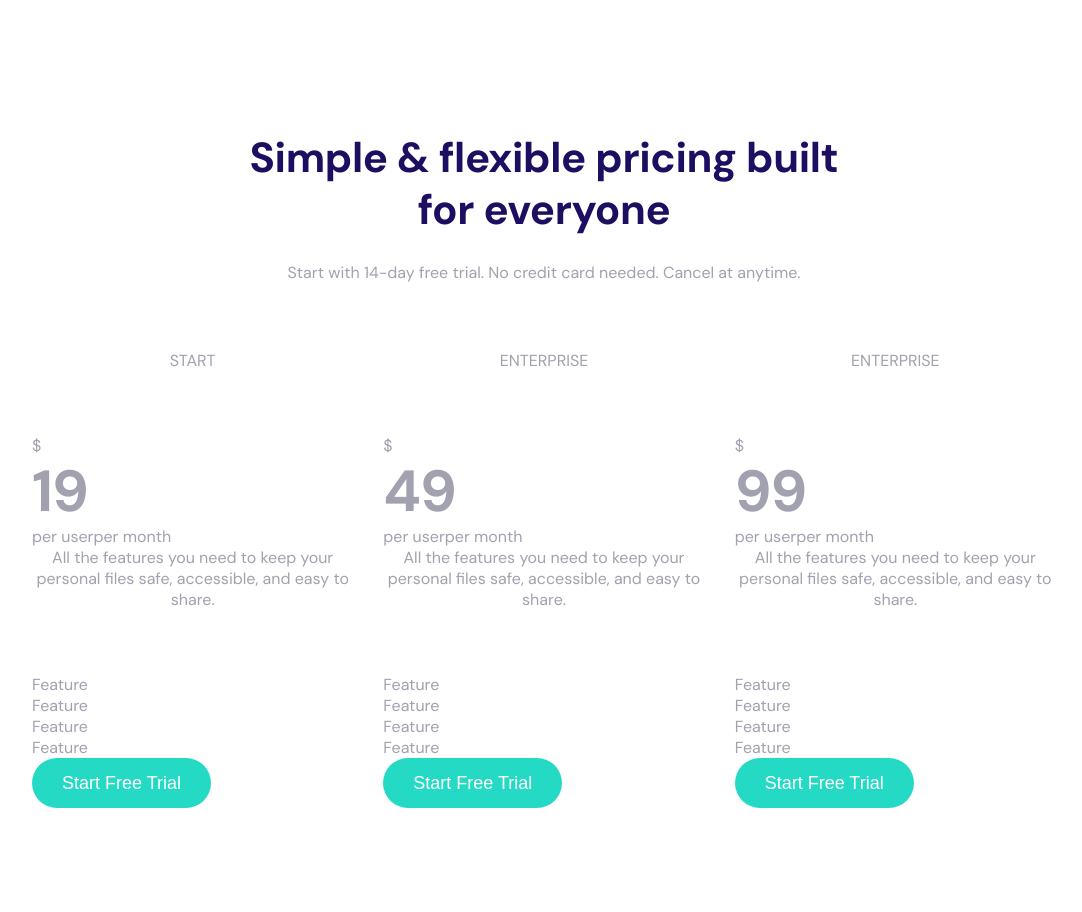
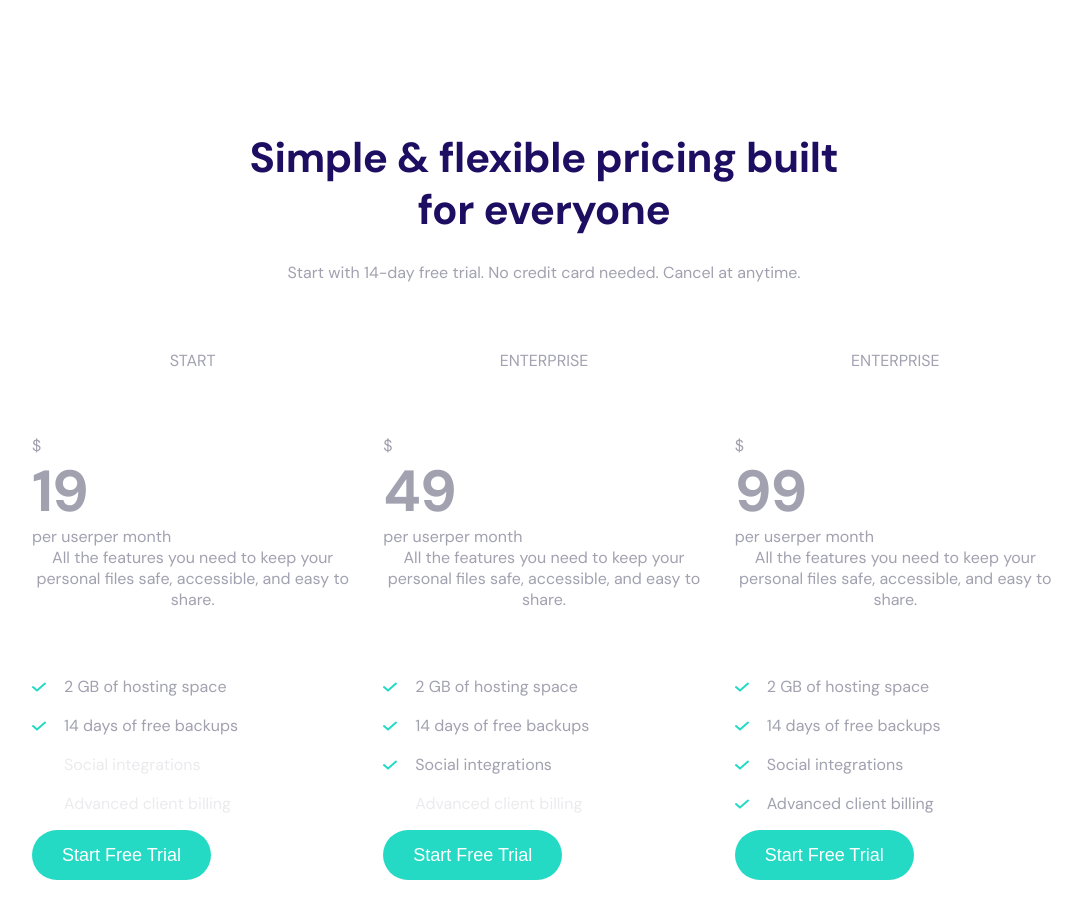
Before and after one commit to SebastianJedrak/landing-page-lex, a React (Vite) app: page /pricing in a window 1280 px wide. Shown: the whole page, without its empty margins (96-1178 px from the left). Before the commit the page ends 840 px from the top, so only its background shows below. Built offline with nearby package versions, Linux system fonts and the light colour scheme.

Commit message:
feat: prepare PriceFeature

```diff
--- a/src/components/UI/Feature.scss
+++ /dev/null
@@ -1 +0,0 @@
-@use "../../variables.scss" as *;
--- a/src/components/UI/Feature.tsx
+++ /dev/null
@@ -1,7 +0,0 @@
-import "./Feature.scss";
-
-const Feature: React.FC = () => {
-  return <div>Feature</div>;
-}
-
-export default Feature;
--- a/src/components/UI/PriceBox.tsx
+++ b/src/components/UI/PriceBox.tsx
@@ -1,6 +1,6 @@
 import { Features } from "../pages/Pricing";
 import Button from "./Button";
-import Feature from "./Feature";
+import PriceFeature from "./PriceFeature";
 import "./PriceBox.scss";
 
 interface PriceBoxProps {
@@ -34,7 +34,7 @@ const PriceBox: React.FC<PriceBoxProps> = ({
       <div className="price-box__features">
         {features.map((feature) => (
           <div key={feature.id} className="price-box__features__item">
-            <Feature />
+            <PriceFeature name={feature.name} active={feature.active} />
           </div>
         ))}
 
--- /dev/null
+++ b/src/components/UI/PriceFeature.scss
@@ -0,0 +1,20 @@
+@use "../../variables.scss" as *;
+
+.price-feature-ui {
+  display: flex;
+  align-items: center;
+  margin-bottom: 13px;
+
+  .active-icon__empty {
+    width: 14px;
+    height: 10px;
+  }
+
+  span {
+    margin-left: 18px;
+  }
+
+  .no-active {
+    color: $color-font-grey;
+  }
+}
--- /dev/null
+++ b/src/components/UI/PriceFeature.tsx
@@ -0,0 +1,35 @@
+import "./PriceFeature.scss";
+
+interface PriceFeatureProps {
+  name: string;
+  active: boolean;
+}
+
+const activeIcon = (
+  <svg
+    width="14"
+    height="10"
+    viewBox="0 0 14 10"
+    fill="none"
+    xmlns="http://www.w3.org/2000/svg"
+  >
+    <path
+      d="M1 5.1001L4.97059 8.6001L13 1.6001"
+      stroke="#25DAC5"
+      stroke-width="2"
+      stroke-linecap="round"
+      stroke-linejoin="round"
+    />
+  </svg>
+);
+
+const PriceFeature: React.FC<PriceFeatureProps> = ({ name, active }) => {
+  return (
+    <div className="price-feature-ui">
+      {active ? activeIcon : <div className="active-icon__empty"></div>}
+      <span className={`paragraph ${!active && "no-active"}`}>{name}</span>
+    </div>
+  );
+};
+
+export default PriceFeature;
```
